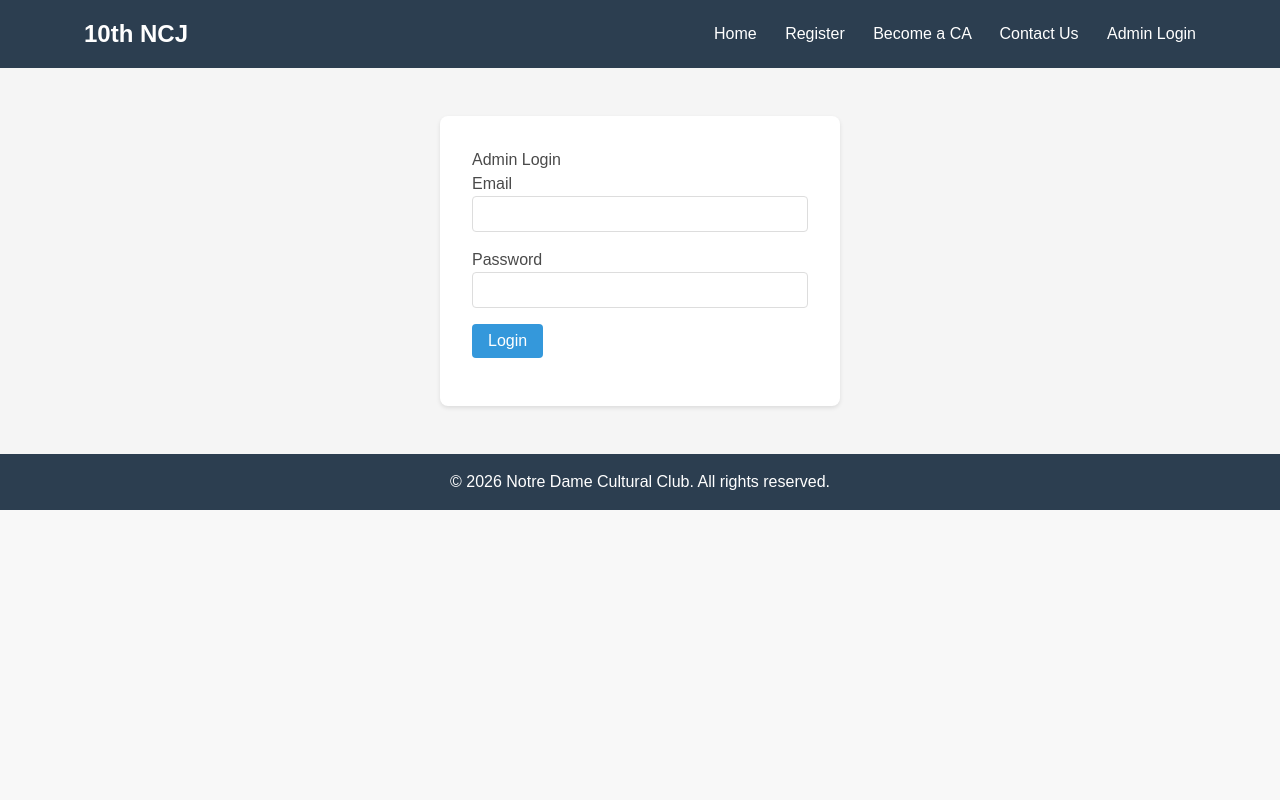
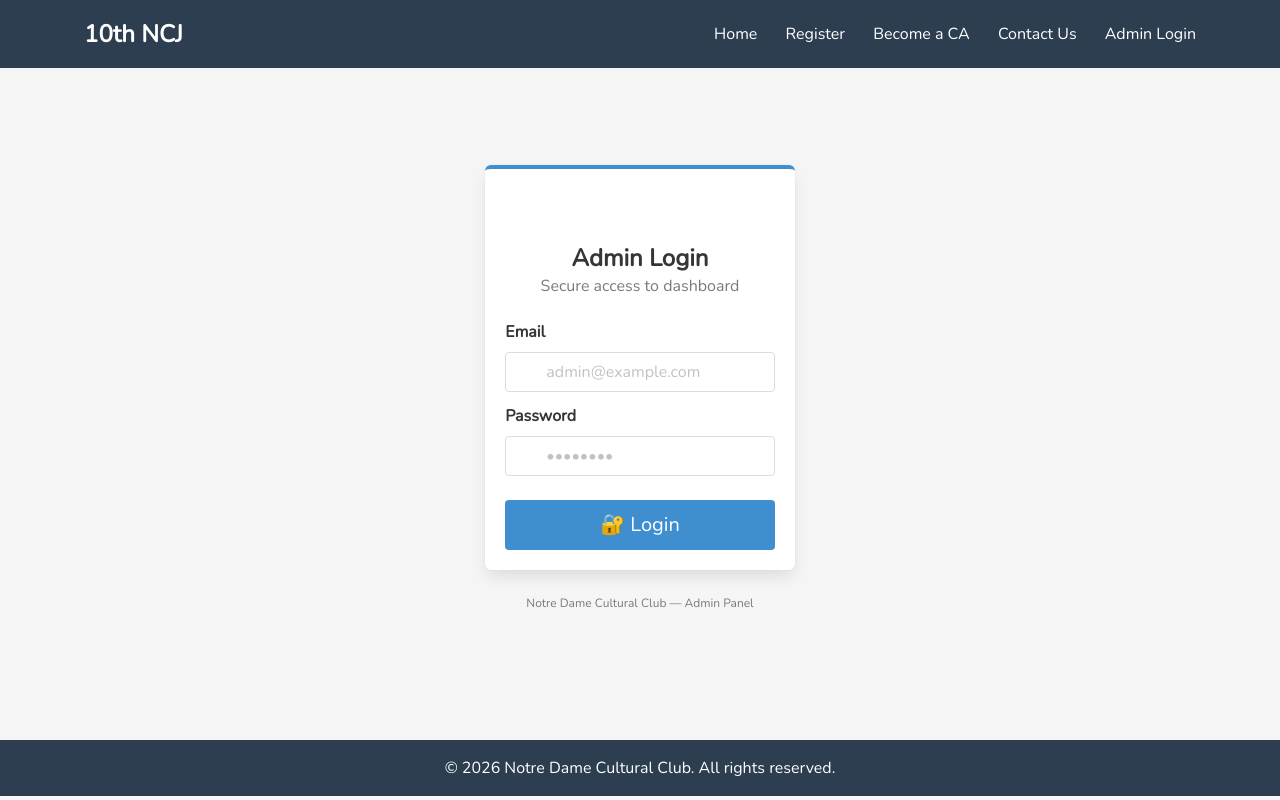
Before and after one commit to ndcc-git/ncj-website, a Flask app: page /admin/login in a window 1280 px wide. Run offline with Flask 3, Linux system fonts and the light colour scheme; some libraries are stand-ins or nearby versions.

```diff
--- a/app.py
+++ b/app.py
@@ -219,33 +219,43 @@ def register():
     form = RegistrationForm()
 
     # Get segments for dropdown
-    segments = list(segments_collection.find({}, {'_id': 1, 'name': 1, 'price': 1, 'categories': 1}))
+    segments = list(segments_collection.find({}, {'_id': 1, 'name': 1, 'price': 1, 'categories': 1, 'type': 1}))
     form.segment.choices = [(str(seg['_id']), f"{seg['name']} - ${seg['price']}") for seg in segments]
 
     if form.validate_on_submit():
         # Generate CSRF token for this submission
         csrf_token = generate_csrf_token()
 
-        # Check if segment exists and has capacity
+        # Fetch selected segment
         segment = segments_collection.find_one({'_id': ObjectId(form.segment.data)})
         if not segment:
             flash('Selected segment not found', 'error')
             return redirect(url_for('register'))
 
+        # Check if segment has capacity
         if segment.get('current_participants', 0) >= segment.get('max_participants', float('inf')):
             flash('This segment is full', 'error')
             return redirect(url_for('register'))
 
-        # Check for duplicate registration (same email for same segment)
+        # Check for duplicate registration
         existing = registrations_collection.find_one({
             'email': form.email.data,
             'segment_id': ObjectId(form.segment.data),
             'verified': True
         })
-
         if existing:
             flash('You have already registered for this segment', 'error')
             return redirect(url_for('register'))
+
+        # ✅ Conditional category validation
+        if segment.get('categories') and not form.category.data:
+            form.category.errors.append("Category is required for this segment.")
+            return render_template('register.html', form=form, segments=segments)
+
+        # ✅ Conditional submission link validation
+        if segment.get('type') == "submission" and not form.submission_link.data:
+            form.submission_link.errors.append("Submission link is required for this segment.")
+            return render_template('register.html', form=form, segments=segments)
 
         # Create registration
         registration_data = {
@@ -254,7 +264,8 @@ def register():
             'institution': form.institution.data,
             'segment_id': ObjectId(form.segment.data),
             'segment_name': segment['name'],
-            'category': form.category.data,
+            'category': form.category.data if segment.get('categories') else None,
+            'submission_link': form.submission_link.data if segment.get('type') == "submission" else None,
             'ca_ref': form.ca_ref.data,
             'bkash_number': form.bkash_number.data,
             'transaction_id': form.transaction_id.data,
@@ -288,6 +299,7 @@ def register():
         form.email.data = session['last_registration']['email']
 
     return render_template('register.html', form=form, segments=segments)
+
 
 @app.route('/registration-success/<registration_id>')
 def registration_success(registration_id):
--- a/forms.py
+++ b/forms.py
@@ -1,6 +1,6 @@
 from flask_wtf import FlaskForm
 from wtforms import StringField, PasswordField, SelectField, RadioField, TextAreaField, HiddenField, SubmitField
-from wtforms.validators import DataRequired, Email, Length, Regexp, Optional, EqualTo
+from wtforms.validators import DataRequired, Email, Length, Regexp, Optional, EqualTo, URL
 from flask_wtf.file import FileField, FileAllowed
 from wtforms.widgets import TextArea
 
@@ -29,7 +29,13 @@ class RegistrationForm(FlaskForm):
         ('S', 'School (S)'),
         ('HS', 'High School (HS)'),
         ('A', 'Adult (A)')
-    ], validators=[DataRequired()])
+    ], validators=[Optional()])
+
+    submission_link = StringField('Submission Link', validators=[
+    Optional(),
+    URL(message="Enter a valid URL")
+    ])
+
 
     ca_ref = StringField('CA Reference', validators=[
         Length(min=2),
--- a/templates/admin/login.html
+++ b/templates/admin/login.html
@@ -3,39 +3,70 @@
 {% block title %}Admin Login{% endblock %}
 
 {% block content %}
-<div class="admin-login">
-    <h2>Admin Login</h2>
+<section class="section is-flex is-align-items-center" style="min-height: 80vh;">
+  <div class="container">
+    <div class="columns is-centered">
+      <div class="column is-4">
+
+        <div class="box has-shadow" style="border-top:4px solid hsl(207deg, 61%, 53%);">
+
+          <div class="has-text-centered mb-5">
+            <span class="icon is-large has-text-primary">
+              <i class="fas fa-user-shield fa-2x"></i>
+            </span>
+            <h1 class="title is-4 mt-2">Admin Login</h1>
+            <p class="subtitle is-6 has-text-grey">
+              Secure access to dashboard
+            </p>
+          </div>
 
           <form method="POST" action="{{ url_for('admin.admin_login') }}">
             {{ form.hidden_tag() }}
 
-        <div class="form-group">
-            {{ form.email.label }}
-            {{ form.email(class="form-control", type="email") }}
-            {% if form.email.errors %}
-                <div class="errors">
+            <!-- Email -->
+            <div class="field">
+              <label class="label">Email</label>
+              <div class="control has-icons-left">
+                {{ form.email(class="input", type="email", placeholder="admin@example.com") }}
+                <span class="icon is-left">
+                  <i class="fas fa-envelope"></i>
+                </span>
+              </div>
               {% for error in form.email.errors %}
-                        <span>{{ error }}</span>
+                <p class="help is-danger">{{ error }}</p>
               {% endfor %}
             </div>
-            {% endif %}
+
+            <!-- Password -->
+            <div class="field">
+              <label class="label">Password</label>
+              <div class="control has-icons-left">
+                {{ form.password(class="input", placeholder="••••••••") }}
+                <span class="icon is-left">
+                  <i class="fas fa-lock"></i>
+                </span>
+              </div>
+              {% for error in form.password.errors %}
+                <p class="help is-danger">{{ error }}</p>
+              {% endfor %}
             </div>
 
-        <div class="form-group">
-            {{ form.password.label }}
-            {{ form.password(class="form-control") }}
-            {% if form.password.errors %}
-                <div class="errors">
-                    {% for error in form.password.errors %}
-                        <span>{{ error }}</span>
-                    {% endfor %}
+            <!-- Submit -->
+            <div class="field mt-5">
+              <button class="button is-info is-fullwidth is-medium">
+                🔐 Login
+              </button>
             </div>
-            {% endif %}
+          </form>
+
         </div>
 
-        <div class="form-group">
-            {{ form.submit(class="btn btn-primary") }}
+        <p class="has-text-centered is-size-7 has-text-grey mt-4">
+          Notre Dame Cultural Club — Admin Panel
+        </p>
+
       </div>
-    </form>
     </div>
+  </div>
+</section>
 {% endblock %}
--- a/templates/base.html
+++ b/templates/base.html
@@ -6,6 +6,8 @@
     <title>{% block title %}10th NCJ{% endblock %}</title>
     <link rel="stylesheet" href="{{ url_for('static', filename='css/style.css') }}">
     <link rel="stylesheet" href="{{ url_for('static', filename='css/main.css') }}">
+    <link rel="dns-prefetch" href="https://fonts.gstatic.com">
+    <link href="https://fonts.googleapis.com/css?family=Nunito" rel="stylesheet" type="text/css">
     {% block head %}{% endblock %}
 </head>
 <body>
--- a/utils/export_service.py
+++ b/utils/export_service.py
@@ -15,6 +15,7 @@ def export_to_excel(registrations):
             'Institution': reg.get('institution', ''),
             'Segment': reg.get('segment_name', ''),
             'Category': reg.get('category', ''),
+            'Submission Link': reg.get('submission_link', ''),
             'CA Ref': reg.get('ca_ref', ''),
             'Bkash Number': reg.get('bkash_number', ''),
             'Transaction ID': reg.get('transaction_id', ''),
@@ -50,6 +51,7 @@ def export_to_csv(registrations):
             'Institution': reg.get('institution', ''),
             'Segment': reg.get('segment_name', ''),
             'Category': reg.get('category', ''),
+            'Submission Link': reg.get('submission_link', ''),
             'CA Ref': reg.get('ca_ref', ''),
             'Bkash Number': reg.get('bkash_number', ''),
             'Transaction ID': reg.get('transaction_id', ''),
```
Also changed, not shown: templates/register.html (+24 -3 lines), templates/success.html (+9 -1 lines). Lines whose indentation alone changed are shown as unchanged.
